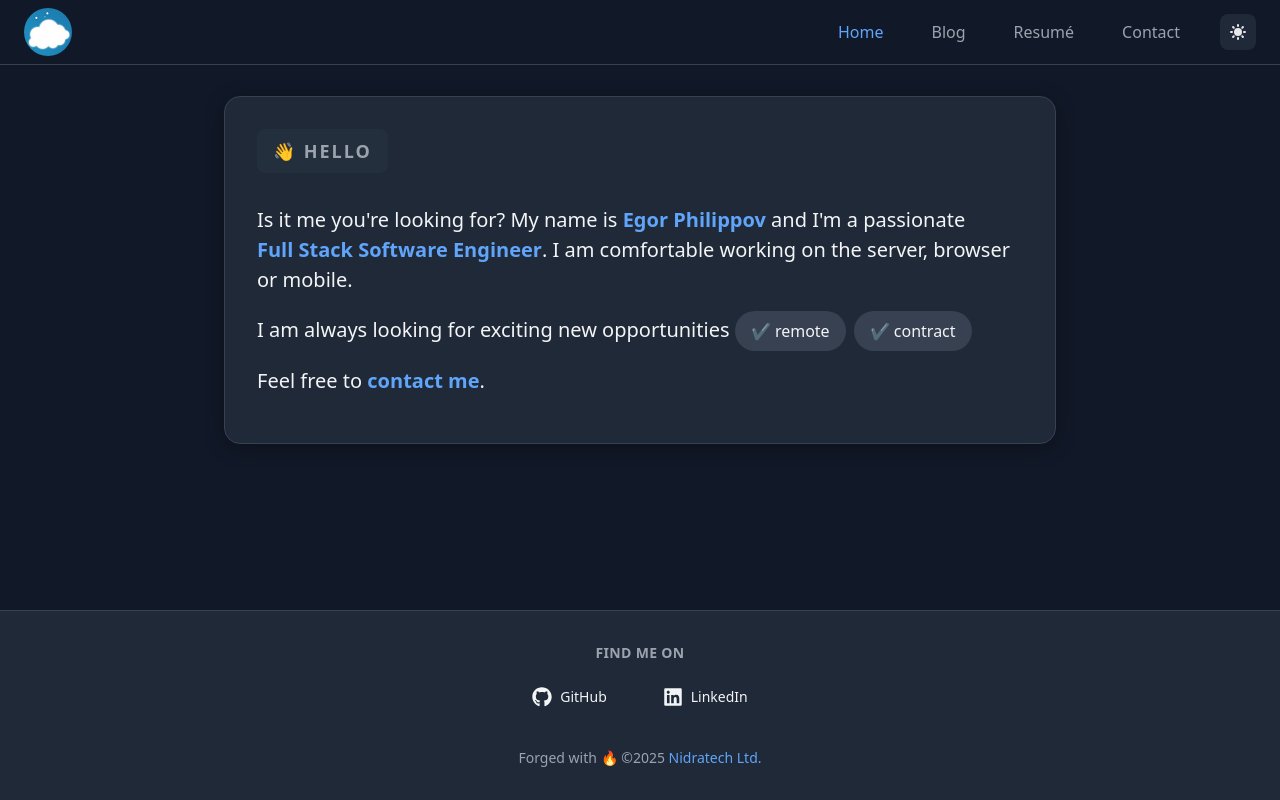
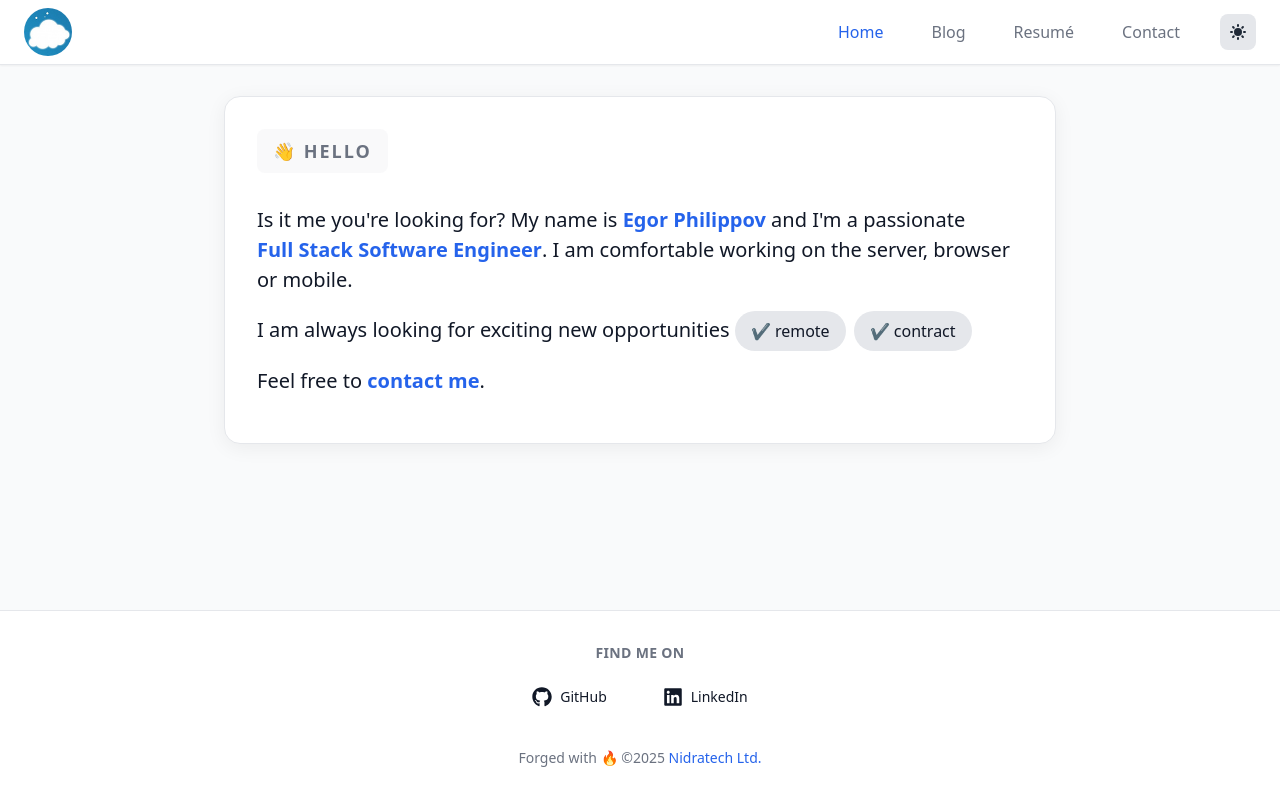
Before and after one commit to lone-cloud/egorphilippov, a Next.js app: page / in a window 1280 px wide. Both pictures are taken after a click on the button "Switch to light mode". Built offline with nearby package versions, Linux system fonts and the light colour scheme.

Commit message:
allow following system theme

```diff
--- a/package.json
+++ b/package.json
@@ -41,7 +41,7 @@
     "eslint-plugin-sonarjs": "^3.0.4",
     "gh-pages": "^6.3.0",
     "husky": "9.1.7",
-    "lint-staged": "^16.1.2",
+    "lint-staged": "^16.1.4",
     "postcss": "^8.5.6",
     "prettier": "^3.6.2",
     "tailwindcss": "^3.4.17",
--- a/src/app/layout.tsx
+++ b/src/app/layout.tsx
@@ -57,9 +57,9 @@
             __html: `
               (function() {
                 try {
-                  var theme = localStorage.getItem('theme');
+                  var theme = localStorage.getItem('theme') || 'system';
                   var prefersDark = window.matchMedia && window.matchMedia('(prefers-color-scheme: dark)').matches;
-                  if (theme === 'dark' || (!theme && prefersDark)) {
+                  if (theme === 'dark' || (theme === 'system' && prefersDark)) {
                     document.documentElement.classList.add('dark');
                   } else {
                     document.documentElement.classList.remove('dark');
--- a/src/components/DarkModeToggle.tsx
+++ b/src/components/DarkModeToggle.tsx
@@ -1,30 +1,78 @@
 'use client';
 
 import { useState, useEffect } from 'react';
-import { HiSun, HiMoon } from 'react-icons/hi';
+import { HiSun, HiMoon, HiDesktopComputer } from 'react-icons/hi';
+
+type Theme = 'light' | 'dark' | 'system';
 
 export function DarkModeToggle() {
-  const [isDark, setIsDark] = useState(false);
+  const [theme, setTheme] = useState<Theme>('system');
   const [mounted, setMounted] = useState(false);
 
   useEffect(() => {
     setMounted(true);
 
-    const savedTheme = window.localStorage.getItem('theme');
-    const prefersDark = window.matchMedia('(prefers-color-scheme: dark)').matches;
+    const savedTheme = (window.localStorage.getItem('theme') as Theme) || 'system';
+    setTheme(savedTheme);
 
-    setIsDark(savedTheme === 'dark' || (!savedTheme && prefersDark));
+    applyTheme(savedTheme);
+
+    const mediaQuery = window.matchMedia('(prefers-color-scheme: dark)');
+    const handleChange = () => {
+      if (savedTheme === 'system') {
+        applyTheme('system');
+      }
+    };
+
+    mediaQuery.addEventListener('change', handleChange);
+    return () => mediaQuery.removeEventListener('change', handleChange);
   }, []);
 
-  const toggleDarkMode = () => {
-    if (isDark) {
-      document.documentElement.classList.remove('dark');
-      window.localStorage.setItem('theme', 'light');
-      setIsDark(false);
+  const applyTheme = (newTheme: Theme) => {
+    const root = document.documentElement;
+    const isDarkMode =
+      newTheme === 'dark' ||
+      (newTheme === 'system' && window.matchMedia('(prefers-color-scheme: dark)').matches);
+
+    if (isDarkMode) {
+      root.classList.add('dark');
     } else {
-      document.documentElement.classList.add('dark');
-      window.localStorage.setItem('theme', 'dark');
-      setIsDark(true);
+      root.classList.remove('dark');
+    }
+  };
+
+  const cycleTheme = () => {
+    const nextTheme: Theme = theme === 'light' ? 'dark' : theme === 'dark' ? 'system' : 'light';
+
+    setTheme(nextTheme);
+    applyTheme(nextTheme);
+
+    if (nextTheme === 'system') {
+      window.localStorage.removeItem('theme');
+    } else {
+      window.localStorage.setItem('theme', nextTheme);
+    }
+  };
+
+  const getThemeIcon = () => {
+    switch (theme) {
+      case 'light':
+        return <HiSun className="w-5 h-5" />;
+      case 'dark':
+        return <HiMoon className="w-5 h-5" />;
+      case 'system':
+        return <HiDesktopComputer className="w-5 h-5" />;
+    }
+  };
+
+  const getAriaLabel = () => {
+    switch (theme) {
+      case 'light':
+        return 'Switch to dark mode';
+      case 'dark':
+        return 'Switch to system theme';
+      case 'system':
+        return 'Switch to light mode';
     }
   };
 
@@ -35,11 +83,12 @@
 
   return (
     <button
-      onClick={toggleDarkMode}
+      onClick={cycleTheme}
       className="p-2 rounded-lg bg-gray-200 dark:bg-gray-800 text-gray-800 dark:text-gray-200 hover:bg-gray-300 dark:hover:bg-gray-700 transition-colors"
-      aria-label="Toggle dark mode"
+      aria-label={getAriaLabel()}
+      title={getAriaLabel()}
     >
-      {isDark ? <HiSun className="w-5 h-5" /> : <HiMoon className="w-5 h-5" />}
+      {getThemeIcon()}
     </button>
   );
 }
```
Also changed, not shown: 1 other file (tests, documents, lock files or other folders).
